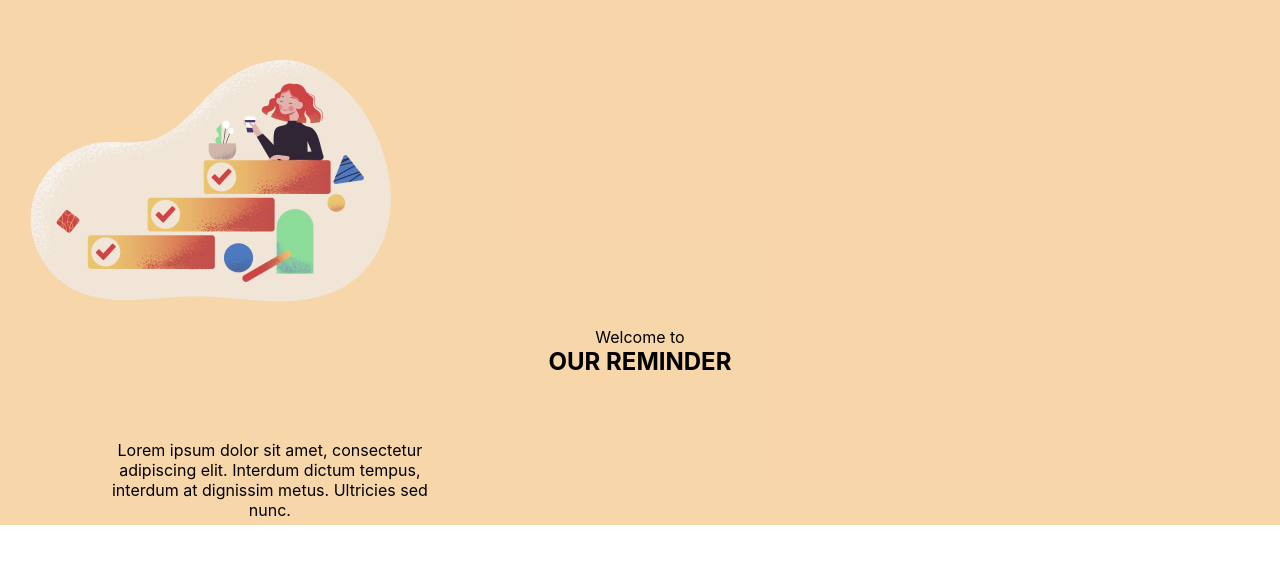
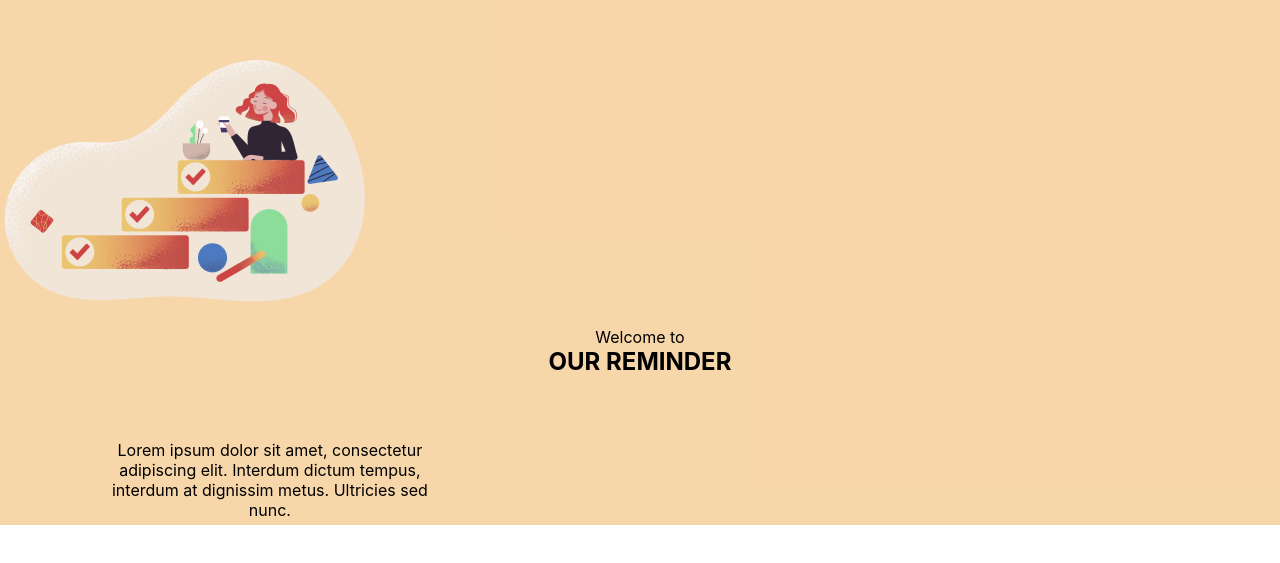
Before and after one commit to TranHuy2001/ReactPlus-final, a React (Create React App) app: page / in a window 1280 px wide. Shown: the part 275-838 px from the top of the page. Built offline with nearby package versions, Linux system fonts and the light colour scheme.

Commit message:
Update HomeContainer.css

```diff
--- a/src/component/homeContainer/HomeContainer.css
+++ b/src/component/homeContainer/HomeContainer.css
@@ -6,7 +6,8 @@
     padding-top: 25%;
 }
 .img-banner{
-    margin-left: 2%;
+    margin-left: auto;
+    margin-right: auto;
 }
 .content{
     text-align: center
```
